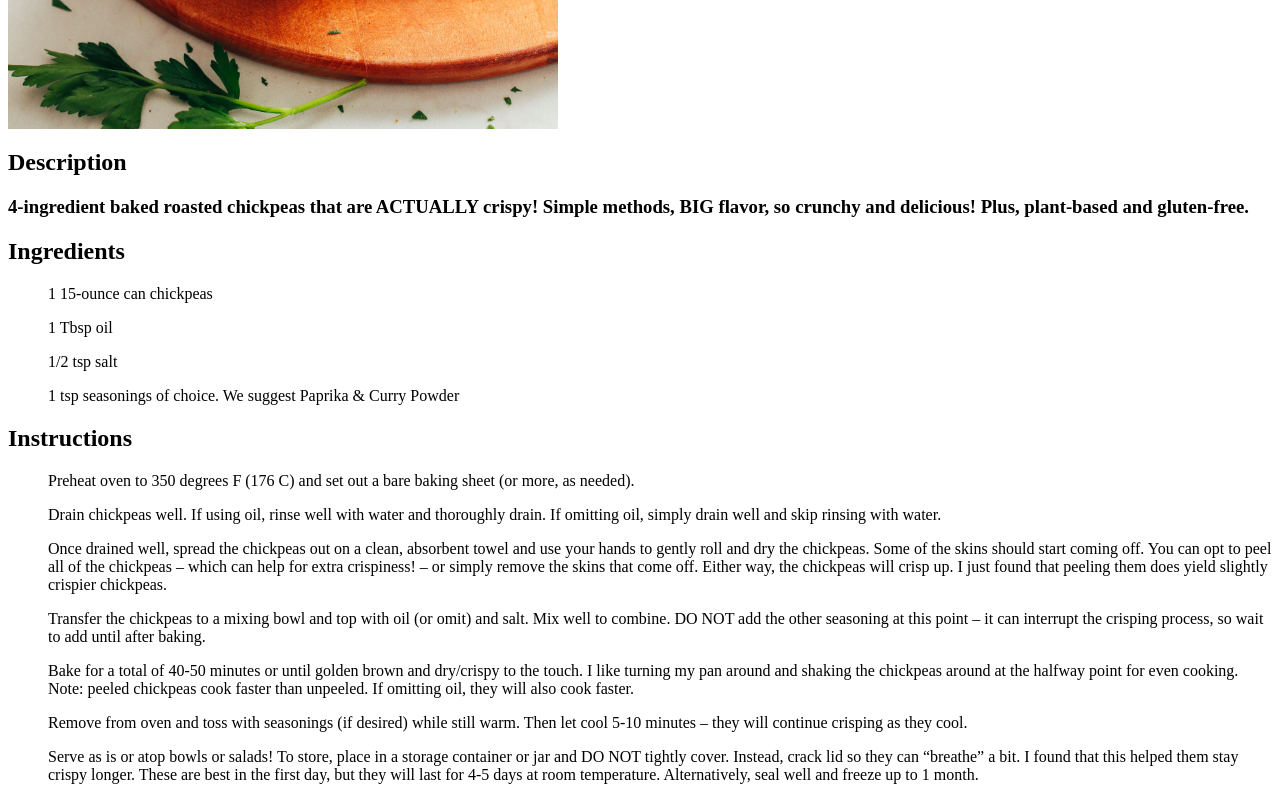
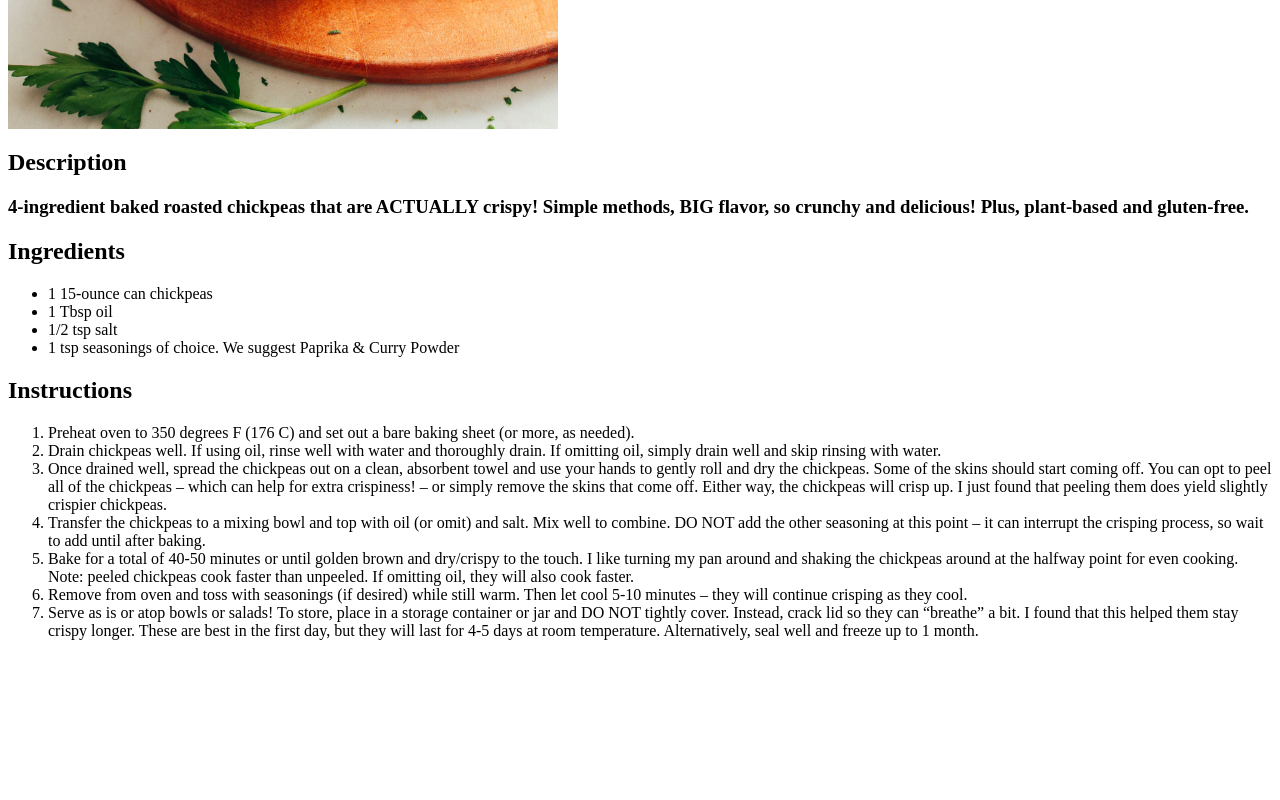
Before and after one commit to johngrif-us/odin-recipes, a plain HTML site: page recipes/bakedchickpeas.html in a window 1280 px wide. Shown: the part 687-1487 px from the top of the page. After the commit the page ends 1343 px from the top, so only its background shows below. Drawn offline with Linux system fonts and the light colour scheme.

Commit message:
added second recipe and images, re-formatted chickpease lists

```diff
--- a/recipes/bakedchickpeas.html
+++ b/recipes/bakedchickpeas.html
@@ -9,18 +9,22 @@
                 Plus, plant-based and gluten-free.</h3>
 
             <h2>Ingredients</h2>
-                <ul>1 15-ounce can chickpeas</ul>
-                <ul>1 Tbsp oil</ul>
-                <ul>1/2 tsp salt</ul>
-                <ul>1 tsp seasonings of choice. We suggest Paprika & Curry Powder</ul>
+                <ul>
+                    <li>1 15-ounce can chickpeas</li>
+                    <li>1 Tbsp oil</li>
+                    <li>1/2 tsp salt</li>
+                    <li>1 tsp seasonings of choice. We suggest Paprika & Curry Powder</li>
+                </ul>
 
             <h2>Instructions</h2>
-                <ol>Preheat oven to 350 degrees F (176 C) and set out a bare baking sheet (or more, as needed).</ol>
-                <ol>Drain chickpeas well. If using oil, rinse well with water and thoroughly drain. If omitting oil, simply drain well and skip rinsing with water.</ol>
-                <ol>Once drained well, spread the chickpeas out on a clean, absorbent towel and use your hands to gently roll and dry the chickpeas. Some of the skins should start coming off. You can opt to peel all of the chickpeas – which can help for extra crispiness! – or simply remove the skins that come off. Either way, the chickpeas will crisp up. I just found that peeling them does yield slightly crispier chickpeas.</ol>
-                <ol>Transfer the chickpeas to a mixing bowl and top with oil (or omit) and salt. Mix well to combine. DO NOT add the other seasoning at this point – it can interrupt the crisping process, so wait to add until after baking.</ol>
-                <ol>Bake for a total of 40-50 minutes or until golden brown and dry/crispy to the touch. I like turning my pan around and shaking the chickpeas around at the halfway point for even cooking. Note: peeled chickpeas cook faster than unpeeled. If omitting oil, they will also cook faster.</ol>
-                <ol>Remove from oven and toss with seasonings (if desired) while still warm. Then let cool 5-10 minutes – they will continue crisping as they cool.</ol>
-             <ol>Serve as is or atop bowls or salads! To store, place in a storage container or jar and DO NOT tightly cover. Instead, crack lid so they can “breathe” a bit. I found that this helped them stay crispy longer. These are best in the first day, but they will last for 4-5 days at room temperature. Alternatively, seal well and freeze up to 1 month.</ol>
+                <ol>
+                    <li>Preheat oven to 350 degrees F (176 C) and set out a bare baking sheet (or more, as needed).</li>
+                    <li>Drain chickpeas well. If using oil, rinse well with water and thoroughly drain. If omitting oil, simply drain well and skip rinsing with water.</li>
+                    <li>Once drained well, spread the chickpeas out on a clean, absorbent towel and use your hands to gently roll and dry the chickpeas. Some of the skins should start coming off. You can opt to peel all of the chickpeas – which can help for extra crispiness! – or simply remove the skins that come off. Either way, the chickpeas will crisp up. I just found that peeling them does yield slightly crispier chickpeas.</li>
+                    <li>Transfer the chickpeas to a mixing bowl and top with oil (or omit) and salt. Mix well to combine. DO NOT add the other seasoning at this point – it can interrupt the crisping process, so wait to add until after baking.</li>
+                    <li>Bake for a total of 40-50 minutes or until golden brown and dry/crispy to the touch. I like turning my pan around and shaking the chickpeas around at the halfway point for even cooking. Note: peeled chickpeas cook faster than unpeeled. If omitting oil, they will also cook faster.</li>
+                    <li>Remove from oven and toss with seasonings (if desired) while still warm. Then let cool 5-10 minutes – they will continue crisping as they cool.</li>
+                    <li>Serve as is or atop bowls or salads! To store, place in a storage container or jar and DO NOT tightly cover. Instead, crack lid so they can “breathe” a bit. I found that this helped them stay crispy longer. These are best in the first day, but they will last for 4-5 days at room temperature. Alternatively, seal well and freeze up to 1 month.</li>
+                </ol>
         </body>
 </html>
```
Also changed, not shown: index.html (+6 -1 lines), recipes/bestscrmabledeggs.html (added, +24 -0 lines), images/256007-best-scrambled-eggs-ddmfs-3X4-0031-ff526aac78f24031a5f947a546918a39.webp (added), images/scrambled-eggs.jpg (added).
